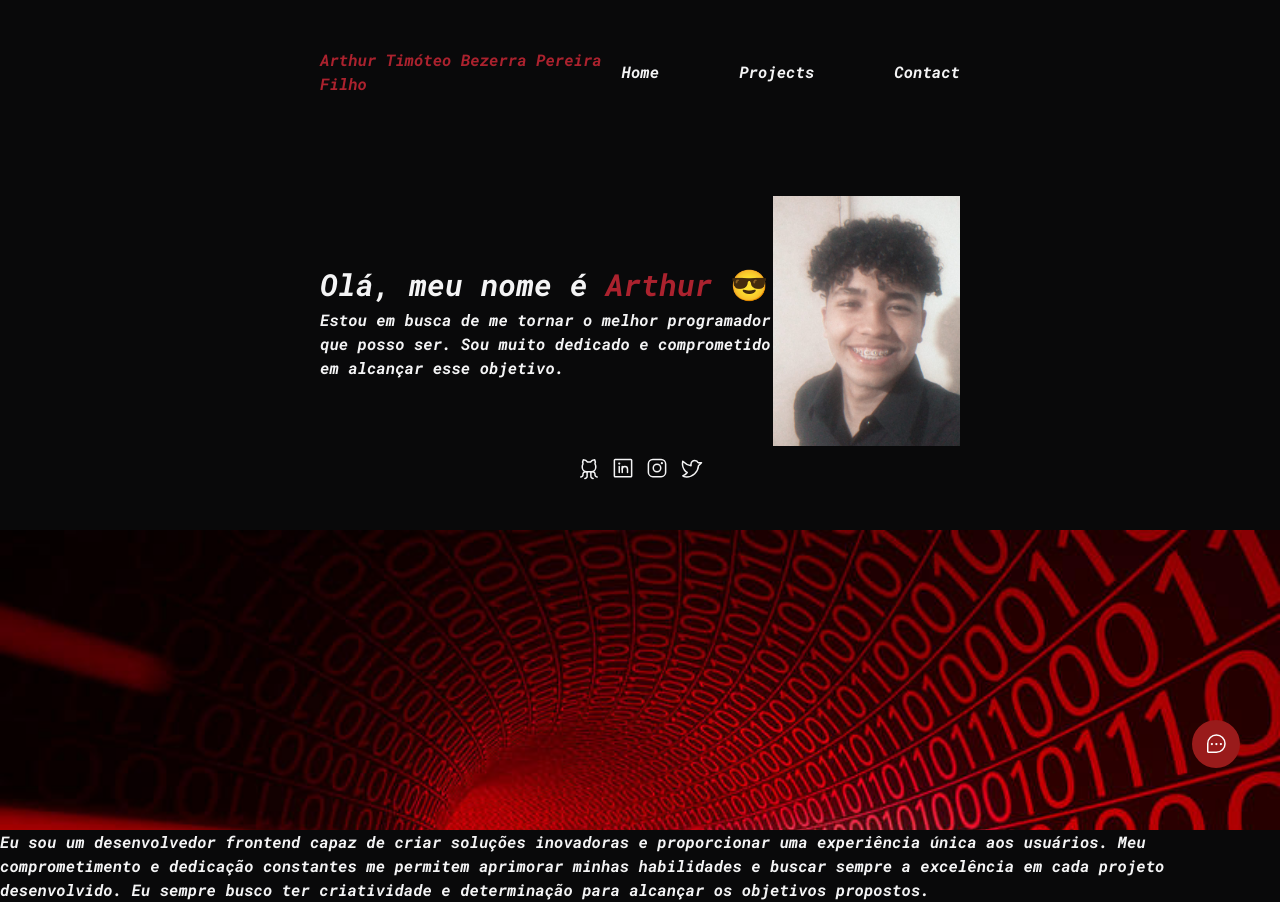
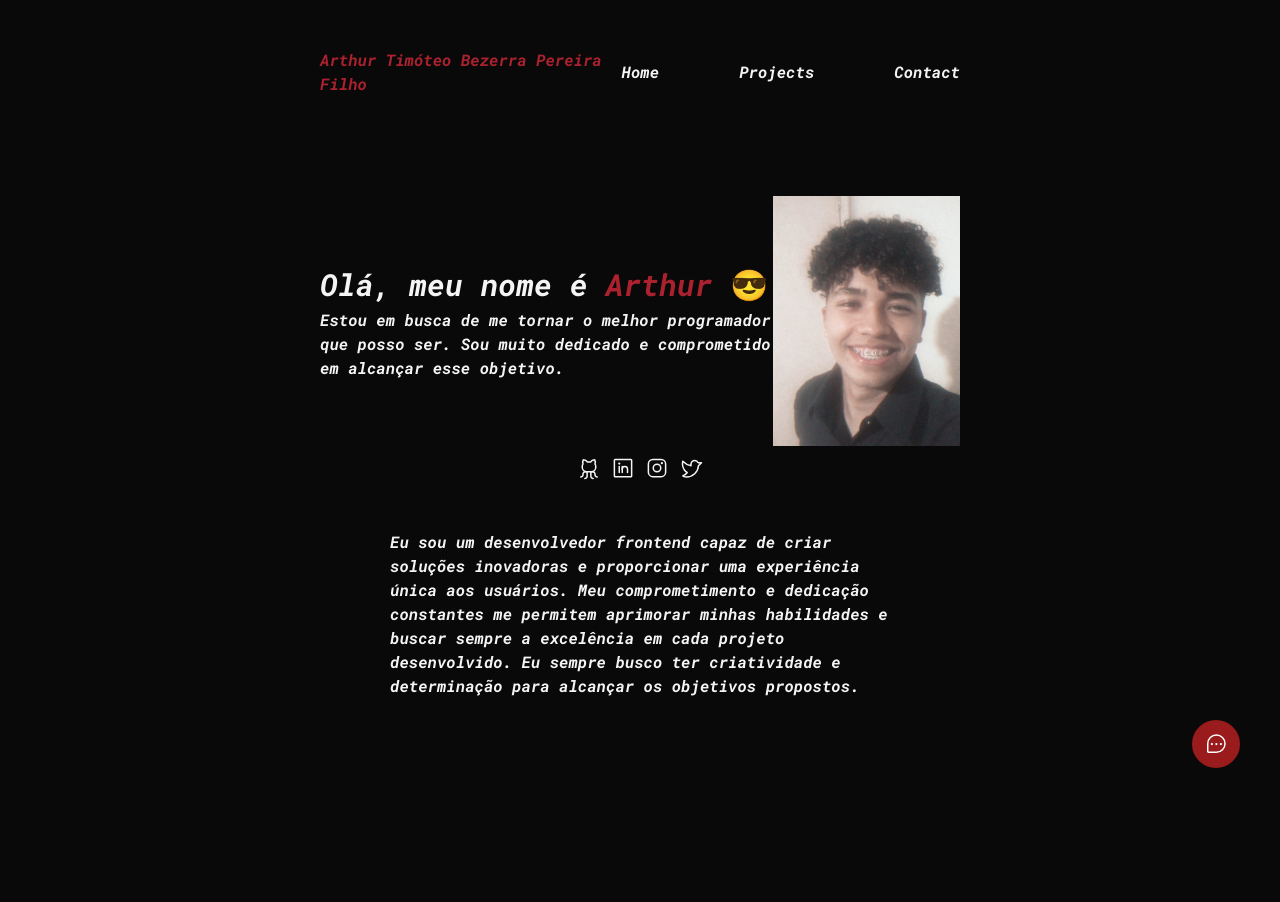
Before and after one commit to ArthurFilho/Portfolio-new, a React (Vite) app: page / in a window 1280 px wide. After the commit the page ends 800 px from the top, so only its background shows below. Built offline with nearby package versions, Linux system fonts and the light colour scheme; a web font is replaced by a local one.

Commit message:
add about me

```diff
--- a/src/App.tsx
+++ b/src/App.tsx
@@ -66,8 +66,8 @@ export function App(){
 
 
 
-                <Banner>
-                </Banner>
+                {/* <Banner>
+                </Banner> */}
 
                 <ContainerAboutMe>
                   <p>
--- a/src/styles/styles.ts
+++ b/src/styles/styles.ts
@@ -71,7 +71,11 @@ export const Banner = styled.div`
 `
 
 export const ContainerAboutMe = styled.div`
-
+    margin: 50px;
+    display: flex;
+    width: 500px;
+    align-items: center;
+    justify-content: center;
 `
 
 export const ContainerSocials = styled.div`
```
